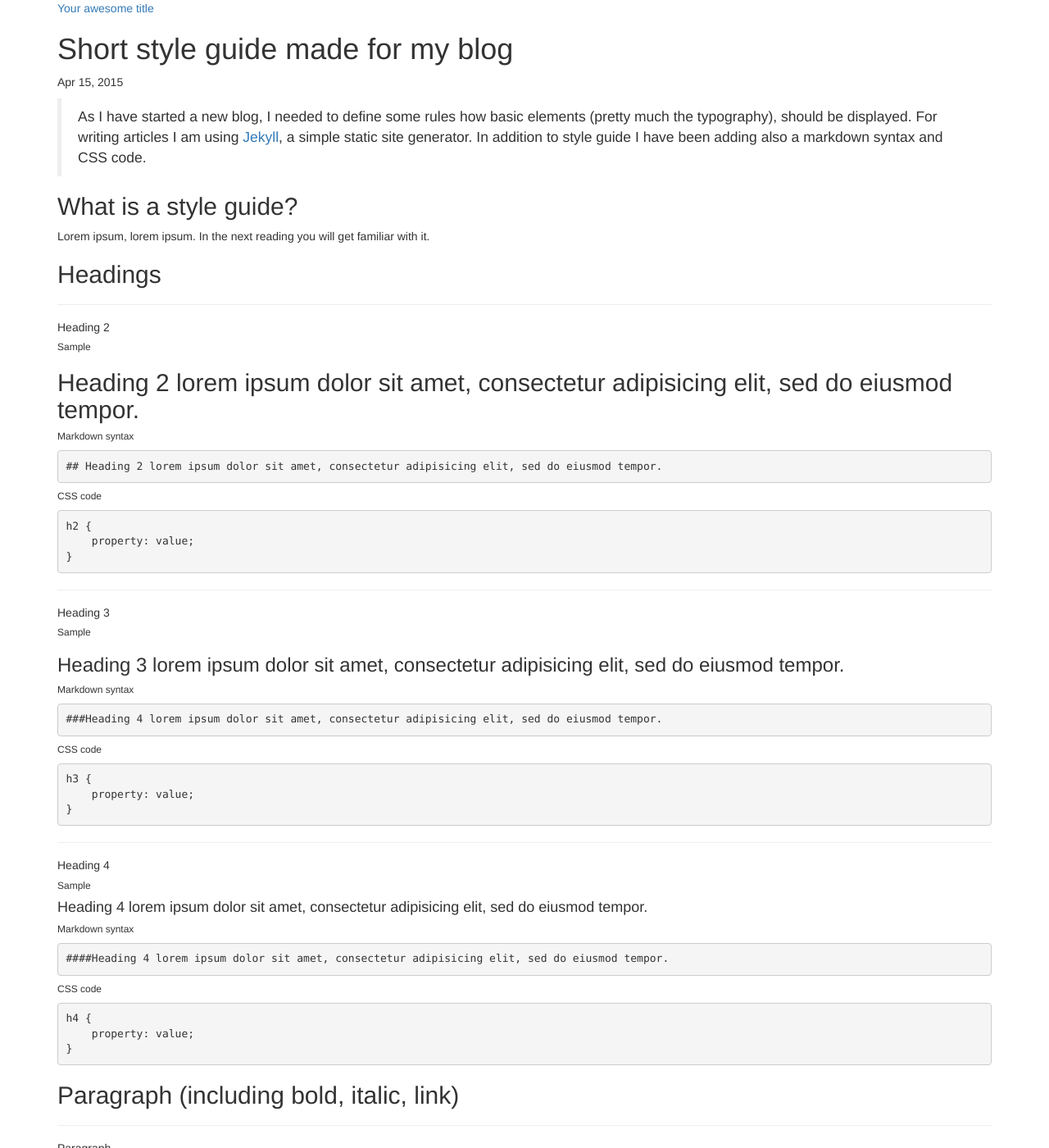
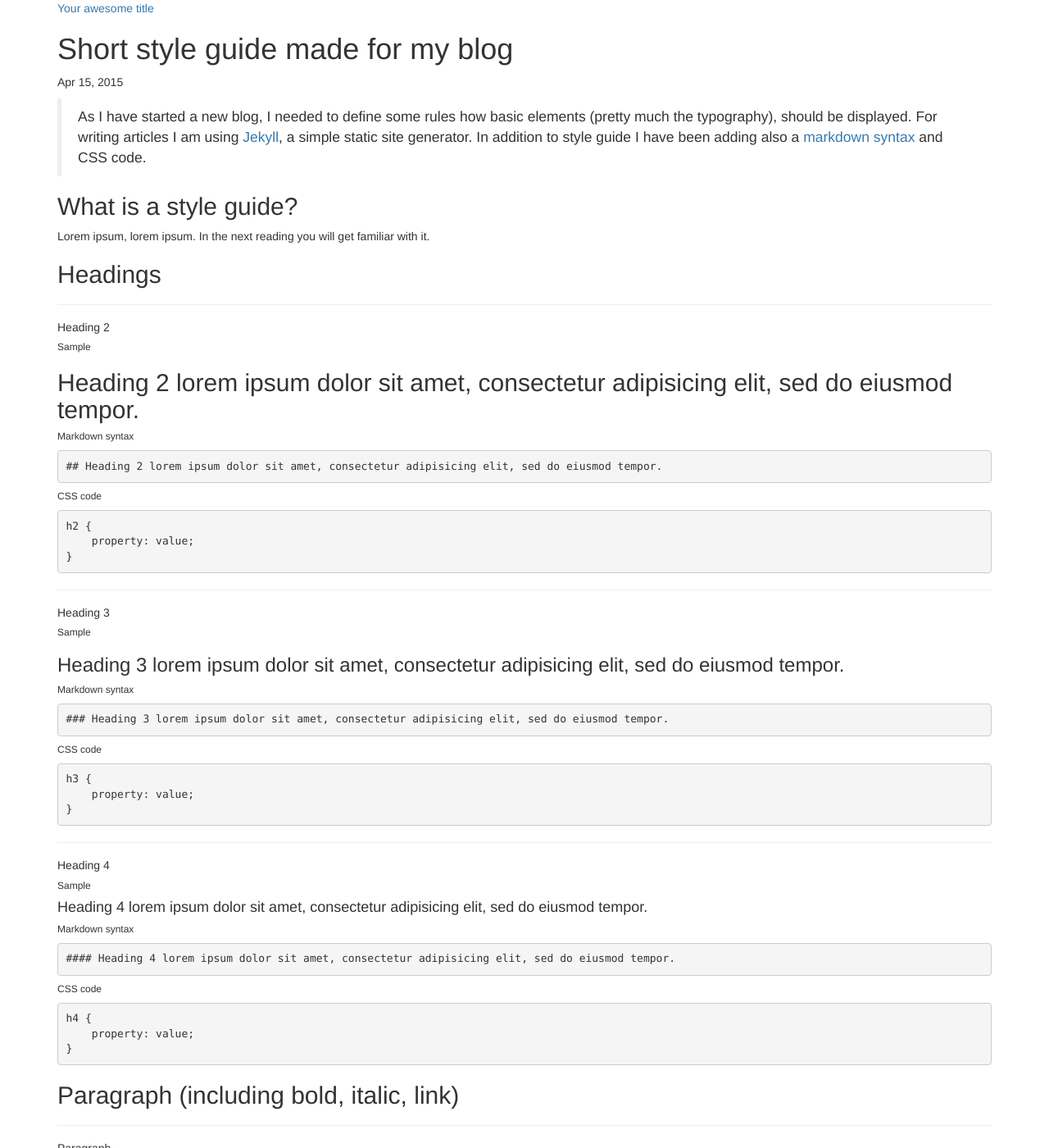
Before and after one commit to be-codified/personal-presentation-site, a Jekyll site: the page built from jekyll/_posts/2015-04-15-style-guide.markdown, in a window 1280 px wide and 1400 px high. Shown: the whole window at 82% size. Built offline with Jekyll 4.4.1, drawn with Linux system fonts in a browser that asks for light colours; nearby versions of some CDN libraries; library files that are not in the unit come from our copies; part of the change alters nothing that is shown.

```diff
--- a/jekyll/_posts/2015-04-15-style-guide.markdown
+++ b/jekyll/_posts/2015-04-15-style-guide.markdown
@@ -5,7 +5,7 @@ date:   2015-04-15 20:01:48
 categories:
 ---
 
-> As I have started a new blog, I needed to define some rules how basic elements (pretty much the typography), should be displayed. For writing articles I am using [Jekyll][1], a simple static site generator. In addition to style guide I have been adding also a markdown syntax and CSS code.
+> As I have started a new blog, I needed to define some rules how basic elements (pretty much the typography), should be displayed. For writing articles I am using [Jekyll][1], a simple static site generator. In addition to style guide I have been adding also a [markdown syntax][2] and CSS code.
 
 ## What is a style guide?
 
@@ -41,7 +41,7 @@ Lorem ipsum, lorem ipsum. In the next reading you will get familiar with it.
 
 ###### Markdown syntax
 
-    ###Heading 4 lorem ipsum dolor sit amet, consectetur adipisicing elit, sed do eiusmod tempor.
+    ### Heading 3 lorem ipsum dolor sit amet, consectetur adipisicing elit, sed do eiusmod tempor.
 
 ###### CSS code
 
@@ -59,7 +59,7 @@ Lorem ipsum, lorem ipsum. In the next reading you will get familiar with it.
 
 ###### Markdown syntax
 
-    ####Heading 4 lorem ipsum dolor sit amet, consectetur adipisicing elit, sed do eiusmod tempor.
+    #### Heading 4 lorem ipsum dolor sit amet, consectetur adipisicing elit, sed do eiusmod tempor.
 
 ###### CSS code
 
@@ -151,7 +151,8 @@ NOTE: As I was using HTML elements e.g. title "Headings" or "Paragraph (includin
 
 * * *
 
-[1]: http://jekyllrb.com "Jekyll.com"
+[1]: http://jekyllrb.com "Jekyll"
+[2]: http://daringfireball.net/projects/markdown/ "Markdown"
 
 #### Sources:
 
```
Also changed, not shown: 2 other files.
